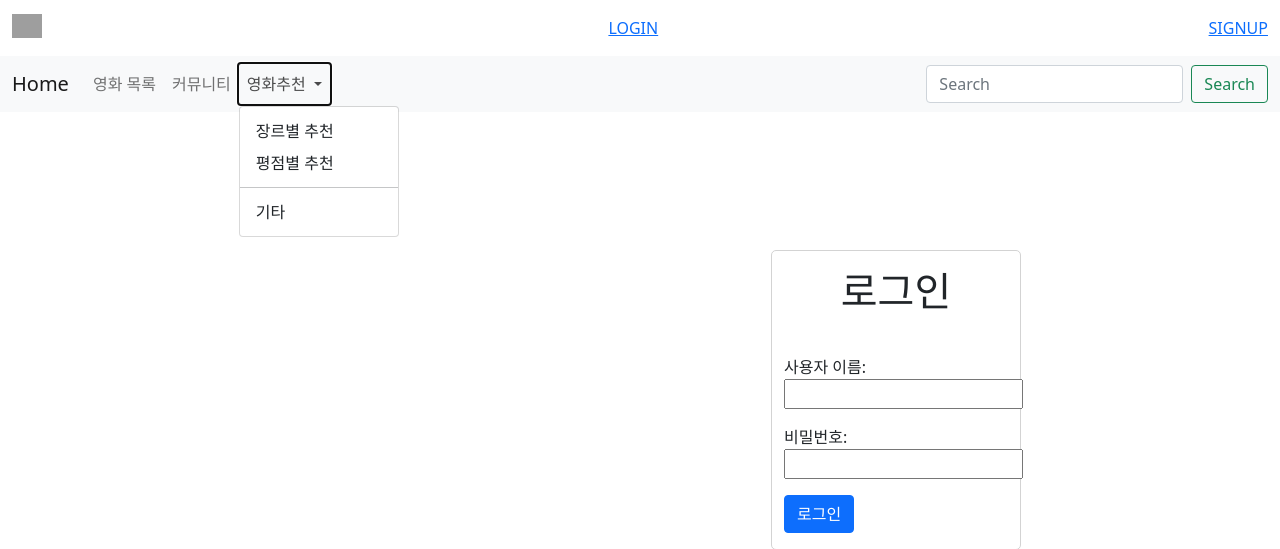
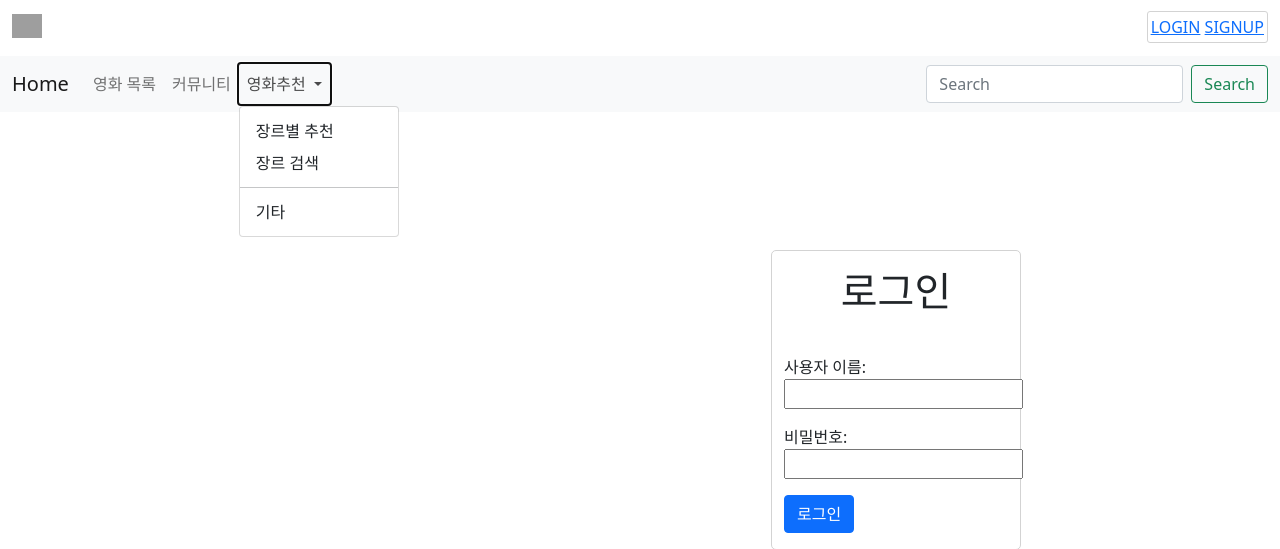
Before and after one commit to YoonSeok-Woo/project_YS_HL, a Django app: page /user/login/ in a window 1280 px wide, after a click on "영화추천". Shown: the top 549 px of the page. Run offline with Django 3.2, Linux system fonts and the light colour scheme; parts of the project's set-up code (start-up, migrations or seed data) failed here and were passed over; grey boxes are pictures that could not be loaded.

Commit message:
1122 movie/views.py, base.html

```diff
--- a/templates/base.html
+++ b/templates/base.html
@@ -7,6 +7,7 @@
   <meta name="viewport" content="width=device-width, initial-scale=1.0">
   <link href="https://cdn.jsdelivr.net/npm/bootstrap@5.1.3/dist/css/bootstrap.min.css" rel="stylesheet" integrity="sha384-1BmE4kWBq78iYhFldvKuhfTAU6auU8tT94WrHftjDbrCEXSU1oBoqyl2QvZ6jIW3" crossorigin="anonymous">
   <link rel="stylesheet" href="{% static 'css/login.css' %}">
+  <link rel="stylesheet" href="{% static 'css/bass.css' %}">
   <title>Document</title>
 </head>
 <body>
@@ -16,12 +17,14 @@
         <a class="navbar-brand" href="#">
           <img src="#" alt="" width="30" height="24" class="d-inline-block align-text-top">
         </a>
+        <div class="account">
           {% if request.user.is_authenticated %}
             <a href="{% url 'user:logout' %}">LOGOUT</a>
           {% else %}
             <a href="{% url 'user:login' %}">LOGIN</a>
             <a href="{% url 'user:signup' %}">SIGNUP</a>
           {% endif %}
+        </div>
       </div>
     </nav>
     <nav class="navbar navbar-expand-lg navbar-light bg-light">
@@ -43,8 +46,8 @@
                 영화추천
               </a>
               <ul class="dropdown-menu" aria-labelledby="navbarDropdown">
-                <li><a class="dropdown-item" href="#">장르별 추천</a></li>
-                <li><a class="dropdown-item" href="#">평점별 추천</a></li>
+                <li><a class="dropdown-item" href="{% url 'movie:recommend' %}">장르별 추천</a></li>
+                <li><a class="dropdown-item" href="#">장르 검색</a></li>
                 <li><hr class="dropdown-divider"></li>
                 <li><a class="dropdown-item" href="#">기타</a></li>
               </ul>
```
Also changed, not shown: movie/views.py (+1 -10 lines), static/css/base.css (added).
